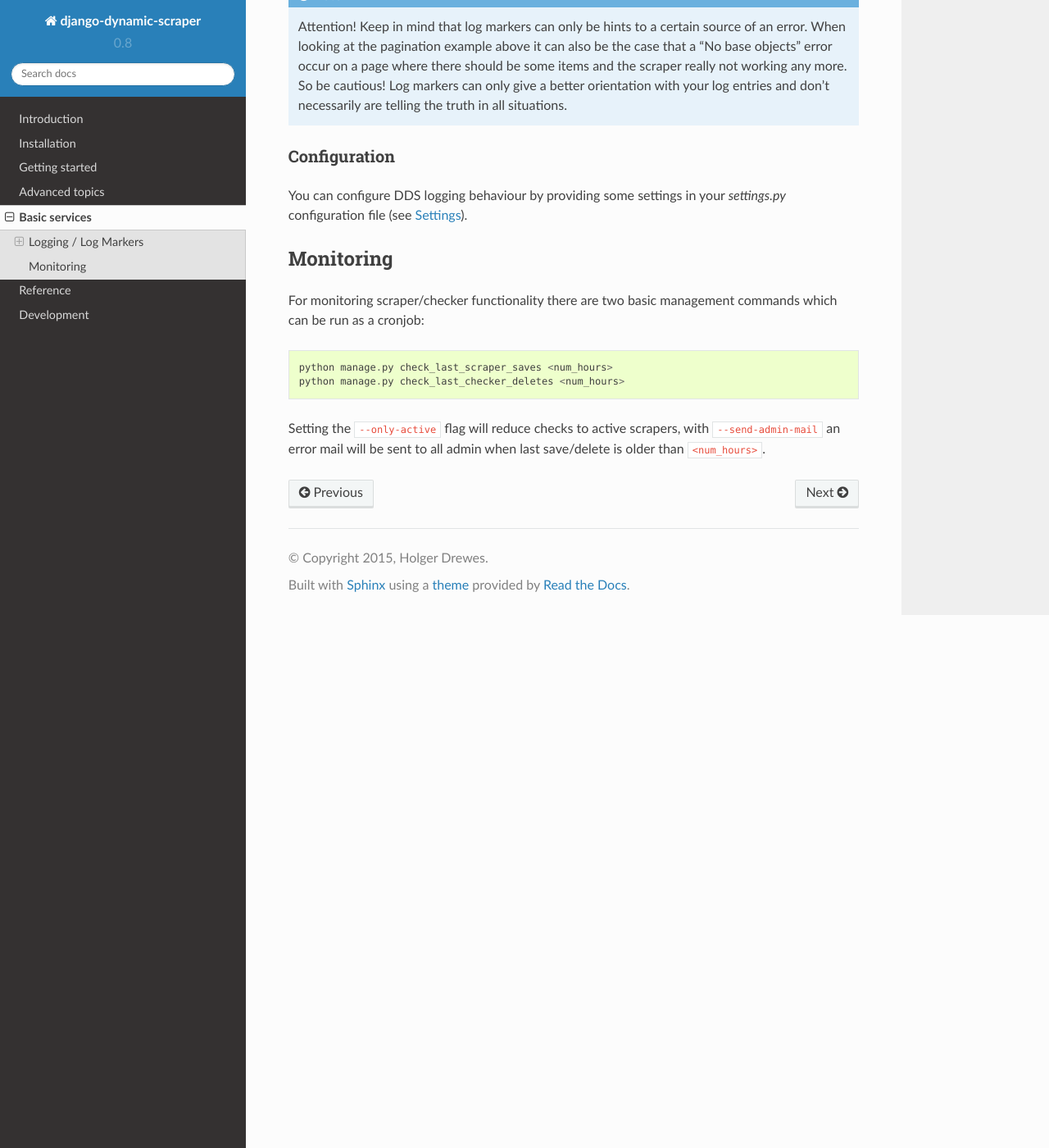
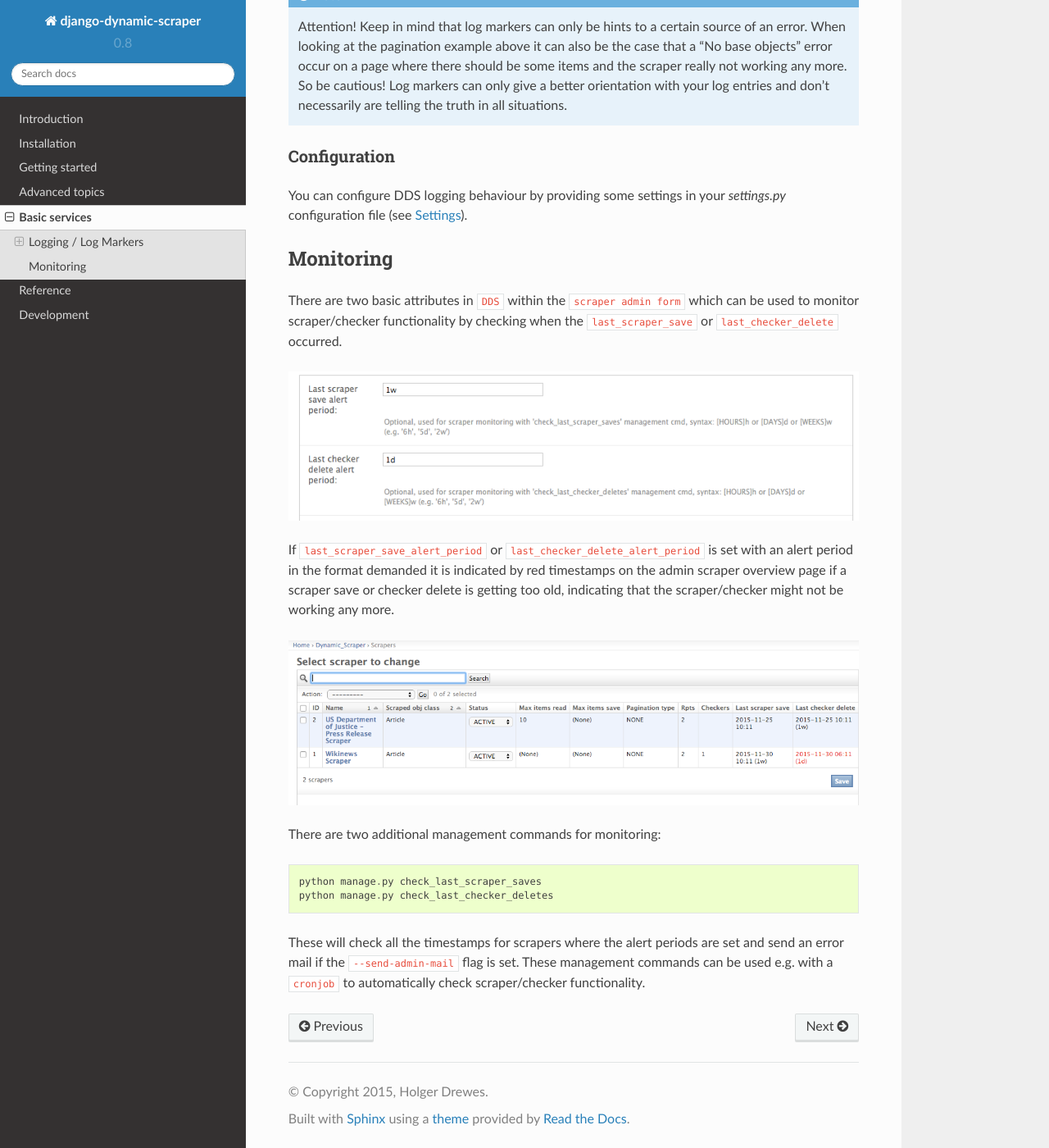
Before and after one commit to dev02019/django-dynamic-scraper, a Sphinx documentation site: the page built from docs/basic_services.rst, in a window 1280 px wide and 1400 px high, scrolled down 2000 px. Shown: the whole window at 82% size. Built offline with Sphinx 7.4.7 and the Read the Docs theme 2.0.0, drawn with Linux system fonts in a browser that asks for light colours.

```diff
--- a/docs/basic_services.rst
+++ b/docs/basic_services.rst
@@ -71,11 +71,22 @@ configuration file (see :ref:`settings`).
 Monitoring
 ==========
 
-For monitoring scraper/checker functionality there are two basic management commands which can be run
-as a cronjob::
+There are two basic attributes in ``DDS`` within the ``scraper admin form`` which can be used to monitor scraper/checker
+functionality by checking when the ``last_scraper_save`` or ``last_checker_delete`` occurred.
 
-  python manage.py check_last_scraper_saves <num_hours>
-  python manage.py check_last_checker_deletes <num_hours>
+.. image:: images/screenshot_django-admin_alert_period_form_fields.png
 
-Setting the ``--only-active`` flag will reduce checks to active scrapers, with ``--send-admin-mail`` an
-error mail will be sent to all admin when last save/delete is older than ``<num_hours>``.
+If ``last_scraper_save_alert_period`` or ``last_checker_delete_alert_period`` is set with an alert period in the
+format demanded it is indicated by red timestamps on the admin scraper overview page if a scraper save or checker delete
+is getting too old, indicating that the scraper/checker might not be working any more.
+
+.. image:: images/screenshot_django-admin_scraper_overview_last_checker_delete_alert.png
+
+There are two additional management commands for monitoring::
+
+  python manage.py check_last_scraper_saves
+  python manage.py check_last_checker_deletes
+
+These will check all the timestamps for scrapers where the alert periods are set and send an error mail
+if the ``--send-admin-mail`` flag is set. These management commands can be used e.g. with a ``cronjob`` to automatically
+check scraper/checker functionality.
--- a/docs/index.rst
+++ b/docs/index.rst
@@ -19,6 +19,7 @@ of the features of Scrapy it lets you dynamically create and manage spiders via
    * Several checkers for a single scraper
    * Custom ``HTTP Header/Body``, ``Cookies``, ``GET/POST`` requests
    * ``Scrapy Meta`` attributes
+   * ``Monitoring`` functionality
 
    See :ref:`releasenotes` for further details!
 
```
Also changed, not shown: docs/images/screenshot_django-admin_alert_period_form_fields.png (added), docs/images/screenshot_django-admin_scraper_overview_last_checker_delete_alert.png (added).
